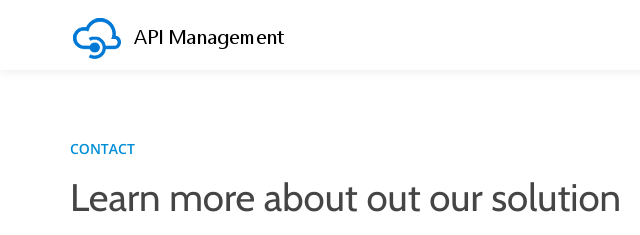
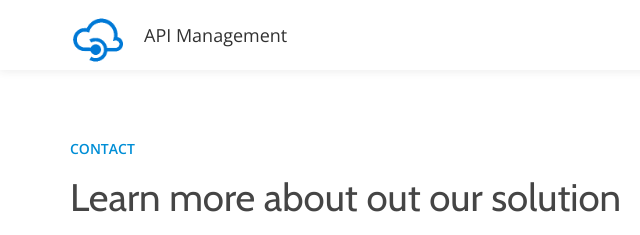
Before and after one commit to santoshc1/APIM-Experiments, a plain HTML site: page site/mobile-api/contact.html in a window 1280 px wide. Shown: the top 235 px of the page, 0-640 px from the left. Drawn offline with nearby package versions, Linux system fonts and the light colour scheme; some packages are replaced by stand-ins of ours; a script that the page names is missing.

Commit message:
Fixing layout issues for screen sizes.

```diff
--- a/site/css/responsive.css
+++ b/site/css/responsive.css
@@ -167,11 +167,11 @@
 
 	.sticky-navigation .main-navigation li a {
 		line-height: 34px;
-		padding: 8px;
+		/* padding: 8px; */
 	}
 
 	.sticky-navigation .main-navigation {
-		margin-top: 13px;
+		/* margin-top: 13px; */
 	}
 
 	.sticky-navigation .login-register {
--- a/site/css/styles.css
+++ b/site/css/styles.css
@@ -564,8 +564,8 @@ strong,
 }
 
 .sticky-navigation .navbar-brand img {
-    margin-top: 0;
-	max-width: 240px;
+    margin-top: -3px; /* 0 */
+	max-width: 50px; /* 240px with name in logo */
 	-webkit-backface-visibility: hidden;
 }
 
@@ -578,6 +578,7 @@ strong,
 	font-size: 18px;
 	line-height: 34px;
 	padding: 18px;
+	margin-left: -15px; /* 0 */
 }
 
 .sticky-navigation .main-navigation li a {
--- a/site/mobile-api/contact.html
+++ b/site/mobile-api/contact.html
@@ -92,13 +92,19 @@
             <div class="navbar navbar-inverse bs-docs-nav navbar-fixed-top sticky-navigation" role="navigation">
                 <div class="container">
                     <div class="navbar-header">
+                        <!-- LOGO -->
+                        <a class="navbar-brand" href="#">
+                            <img src="/images/APIM/API Management - 128px - cubic.png" alt="">
+                        </a>
+                    </div>
 
-                        <!-- LOGO -->
-                        <a class="navbar-brand" href="/mobile-api">
-                            <img src="/images/APIM/API Management - navbar - 2.png" alt="">
-                        </a>
-
-                    </div>
+                    <!-- TOP BAR -->
+                    <div class="navbar-collapse collapse" id="stamp-navigation">
+                        <!-- NAVIGATION LINK -->
+                        <ul class="nav navbar-nav navbar-left main-navigation small-text">
+                            <li> API Management </li>
+						</ul>
+					</div>
                 </div>
                 <!-- /END CONTAINER -->
             </div>
```
Also changed, not shown: site/mobile-api/index.html (+8 -3 lines), site/images/APIM/API Management - 128px - cubic.png (added), site/images/APIM/API Management - 128px - sinc.png (added).
